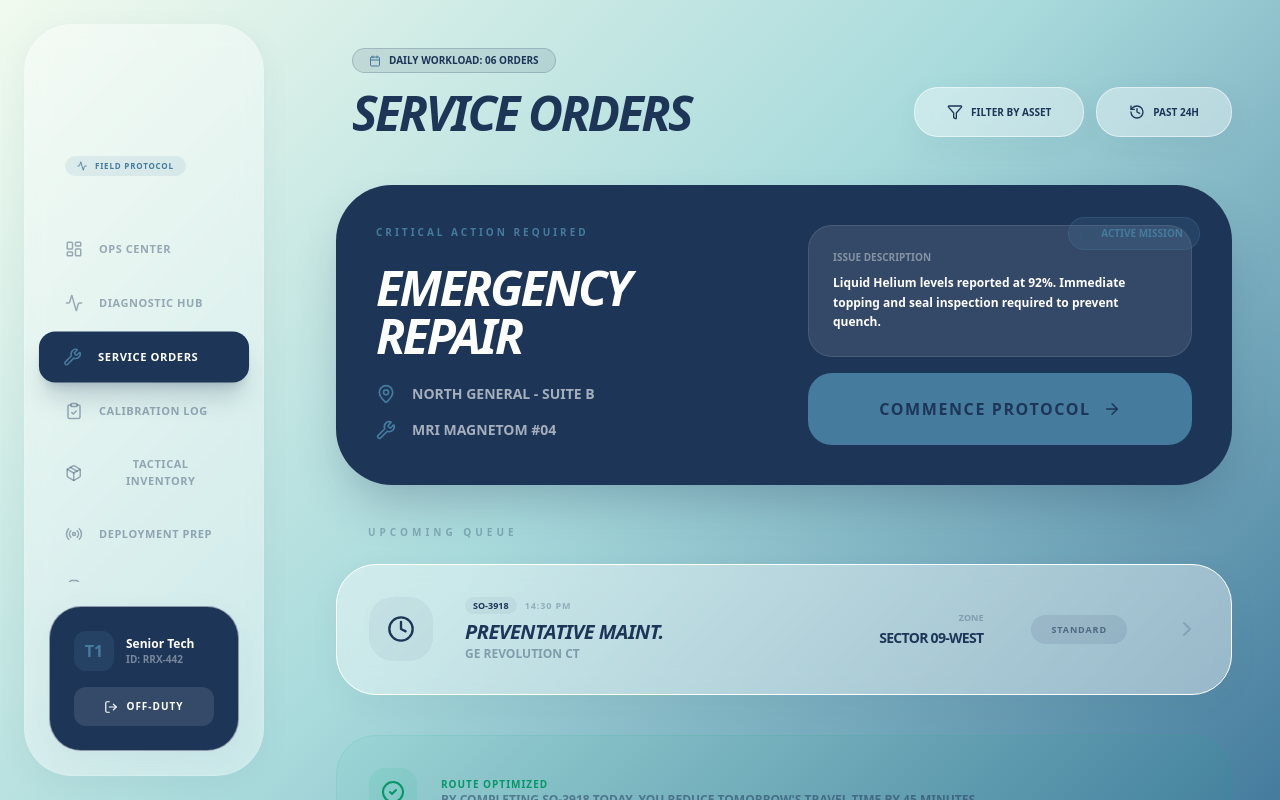
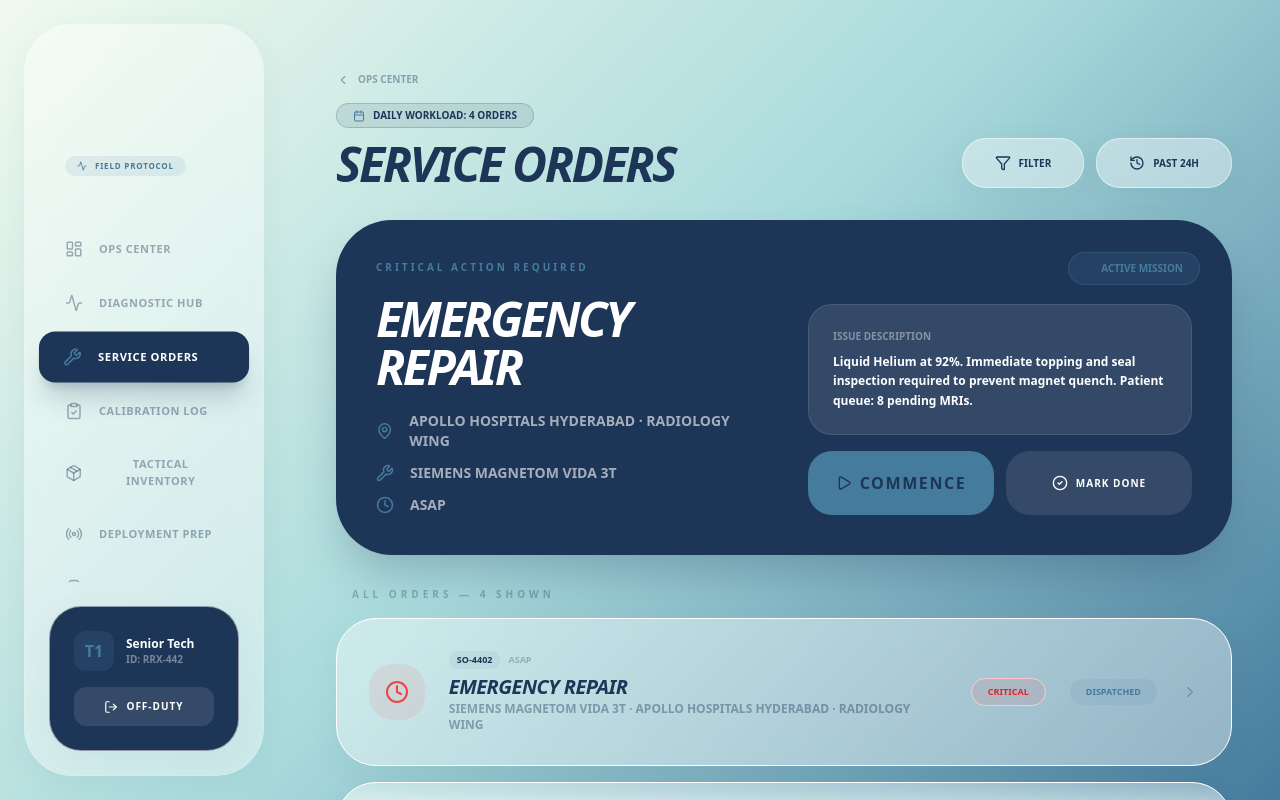
Before and after one commit to DharmiSapariya/ResourceRX, a React (Vite) app: page /tech/service-orders in a window 1280 px wide. Shown: the top 800 px of the page. Built offline with nearby package versions, Linux system fonts and the light colour scheme.

Commit message:
fix: update TechServiceOrders page to latest version

```diff
--- a/src/pages/Technician/TechServiceOrders.jsx
+++ b/src/pages/Technician/TechServiceOrders.jsx
@@ -1,160 +1,246 @@
-import React from 'react';
-import { motion } from 'framer-motion';
+import React, { useState } from 'react';
+import { motion, AnimatePresence } from 'framer-motion';
+import { useNavigate } from 'react-router-dom';
 import {
-  Calendar,
-  Clock,
-  MapPin,
-  Wrench,
-  AlertCircle,
-  CheckCircle2,
-  Filter,
-  ChevronRight,
-  ArrowRight,
-  History
+  Calendar, Clock, MapPin, Wrench, AlertCircle, CheckCircle2,
+  Filter, ChevronRight, ArrowRight, History, ChevronLeft,
+  Loader, X, Play
 } from 'lucide-react';
 
-export default function TechServiceOrders() {
-  const glassStyle = "glass-panel p-10 rounded-[3.5rem] relative overflow-hidden transition-all duration-500";
-
-  const orders = [
-    {
-      id: "SO-4402",
-      type: "Emergency Repair",
-      asset: "MRI Magnetom #04",
-      location: "North General - Suite B",
-      time: "ASAP",
-      status: "Dispatched",
-      priority: "CRITICAL"
-    },
-    {
-      id: "SO-3918",
-      type: "Preventative Maint.",
-      asset: "GE Revolution CT",
-      location: "Summit Radiology",
-      time: "14:30 PM",
-      status: "Scheduled",
-      priority: "STANDARD"
-    }
+const ORDERS_INIT = [
+  { id:"SO-4402", type:"Emergency Repair",      asset:"Siemens Magnetom Vida 3T",    location:"Apollo Hospitals Hyderabad · Radiology Wing",  time:"ASAP",    status:"Dispatched", priority:"CRITICAL",
+    desc:"Liquid Helium at 92%. Immediate topping and seal inspection required to prevent magnet quench. Patient queue: 8 pending MRIs." },
+  { id:"SO-3918", type:"Preventative Maint.",   asset:"GE Revolution CT 512-Slice",  location:"Fortis Hospital Bengaluru · Suite 3",          time:"14:30",   status:"Scheduled",  priority:"STANDARD",
+    desc:"6-month preventative maintenance per OEM schedule. X-ray tube inspection, coolant check, gantry alignment verification." },
+  { id:"SO-3801", type:"Software Calibration",  asset:"Philips IntelliVue MX800",    location:"AIIMS Delhi · ICU Ward 7",                     time:"16:00",   status:"Scheduled",  priority:"STANDARD",
+    desc:"Firmware update v4.2 — includes alarm threshold recalibration and SpO2 sensor drift correction." },
+  { id:"SO-3750", type:"Sensor Replacement",    asset:"Fresenius 5008S CorDiax",     location:"Kokilaben Hospital Mumbai · Renal Unit",       time:"Tomorrow",status:"Pending",     priority:"STANDARD",
+    desc:"VAM sensor replacement. Unit showing intermittent blood volume monitor alerts. Replacement kit in transit from Mumbai depot." },
 ];
 
+const PRIORITY_STYLE = {
+  CRITICAL:"bg-red-500/10 text-red-600 border border-red-200",
+  STANDARD:"bg-primary/10 text-primary/60",
+};
+const STATUS_STYLE = {
+  Dispatched:"bg-secondary/10 text-secondary",
+  Scheduled:"bg-primary/5 text-primary/60",
+  Pending:"bg-amber-500/10 text-amber-600",
+  Completed:"bg-emerald-500/10 text-emerald-600",
+};
+
+export default function TechServiceOrders() {
+  const navigate = useNavigate();
+  const [orders, setOrders] = useState(() => {
+    try {
+      const saved = sessionStorage.getItem('rrx_tech_orders');
+      if (saved) return JSON.parse(saved);
+      // First load — seed session so later complete() calls persist
+      sessionStorage.setItem('rrx_tech_orders', JSON.stringify(ORDERS_INIT));
+      return ORDERS_INIT;
+    } catch { return ORDERS_INIT; }
+  });
+  const [filter, setFilter] = useState('All');
+  const [selected, setSelected] = useState(null);
+  const [commencing, setCommencing] = useState(null);
+  const [showFilter, setShowFilter] = useState(false);
+
+  const filterOpts = ['All','CRITICAL','Scheduled','Pending'];
+  const filtered = orders.filter(o =>
+    filter === 'All' ? true :
+    filter === 'CRITICAL' ? o.priority === 'CRITICAL' :
+    o.status === filter
+  );
+
+  const commence = (id) => {
+    setCommencing(id);
+    setTimeout(() => {
+      setOrders(prev => prev.map(o => o.id===id ? {...o,status:'Dispatched'} : o));
+      setCommencing(null);
+      navigate('/tech/calibration');
+    }, 1800);
+  };
+
+  const complete = (id) => {
+    setOrders(prev => {
+      const updated = prev.map(o => o.id===id ? {...o,status:'Completed'} : o);
+      sessionStorage.setItem('rrx_tech_orders', JSON.stringify(updated));
+      return updated;
+    });
+    setSelected(null);
+  };
+
+  const active = orders.find(o => o.status==='Dispatched' && o.priority==='CRITICAL') || orders.find(o=>o.status==='Dispatched');
+  const glass = "glass-panel p-10 rounded-[3.5rem] relative overflow-hidden transition-all duration-500";
+
   return (
-    <div className="max-w-7xl mx-auto pb-20 space-y-10">
+    <div className="max-w-7xl mx-auto pb-20 pt-6 space-y-8">
 
-      {/* --- WORK QUEUE HEADER --- */}
-      <div className="mb-12 ml-4 flex flex-col md:flex-row md:items-end justify-between gap-8">
+      {/* HEADER */}
+      <div className="flex flex-col md:flex-row md:items-end justify-between gap-6">
         <div>
-          <div className="inline-flex items-center gap-2 px-4 py-1 rounded-full bg-primary/10 text-[10px] font-black uppercase mb-4 text-primary border border-primary/20">
-            <Calendar size={12} className="text-secondary" /> Daily Workload: 06 Orders
+          <button onClick={() => navigate('/tech')} className="flex items-center gap-2 text-[10px] font-black uppercase opacity-40 hover:opacity-100 mb-4 text-primary transition-opacity">
+            <ChevronLeft size={14}/> Ops Center
+          </button>
+          <div className="inline-flex items-center gap-2 px-4 py-1 rounded-full bg-primary/10 text-[10px] font-black uppercase mb-3 text-primary border border-primary/20">
+            <Calendar size={12} className="text-secondary"/> Daily Workload: {orders.length} Orders
           </div>
-          {/* Main Heading changed to Deep Blue */}
-          <h2 className="text-5xl font-black tracking-tighter italic uppercase text-[#1d3557]">Service Orders</h2>
+          <h2 className="text-5xl font-black tracking-tighter italic uppercase text-primary">Service Orders</h2>
         </div>
-
-        <div className="flex gap-3">
-          <button className="glass-panel px-8 py-4 rounded-3xl flex items-center gap-2 text-[10px] font-black uppercase hover:bg-white transition-all text-[#1d3557]">
-            <Filter size={16} /> Filter By Asset
+        <div className="flex gap-3 relative">
+          <button onClick={() => setShowFilter(f=>!f)}
+            className="glass-panel px-8 py-4 rounded-3xl flex items-center gap-2 text-[10px] font-black uppercase hover:bg-white transition-all text-primary">
+            <Filter size={16}/> {filter === 'All' ? 'Filter' : filter}
           </button>
-          <button className="glass-panel px-8 py-4 rounded-3xl flex items-center gap-2 text-[10px] font-black uppercase hover:bg-white transition-all text-[#1d3557]">
-            <History size={16} /> Past 24h
+          <AnimatePresence>
+            {showFilter && (
+              <motion.div initial={{opacity:0,y:8}} animate={{opacity:1,y:0}} exit={{opacity:0,y:8}}
+                className="absolute top-14 right-0 z-20 glass-panel p-4 rounded-2xl shadow-xl w-44 space-y-2">
+                {filterOpts.map(f => (
+                  <button key={f} onClick={() => {setFilter(f);setShowFilter(false);}}
+                    className={`w-full text-left px-5 py-3 rounded-xl text-[10px] font-black uppercase transition-all text-primary ${filter===f?'bg-primary text-white':'hover:bg-white/60'}`}>
+                    {f}
+                  </button>
+                ))}
+              </motion.div>
+            )}
+          </AnimatePresence>
+          <button className="glass-panel px-8 py-4 rounded-3xl flex items-center gap-2 text-[10px] font-black uppercase hover:bg-white transition-all text-primary">
+            <History size={16}/> Past 24h
           </button>
         </div>
       </div>
 
-      {/* --- ACTIVE ORDER (THE FOCUS) --- */}
-      <motion.div
-        initial={{ scale: 0.95, opacity: 0 }}
-        animate={{ scale: 1, opacity: 1 }}
-        className={`${glassStyle} bg-[#1d3557] text-white border-none mb-12 shadow-2xl shadow-[#1d3557]/30`}
-      >
+      {/* ACTIVE MISSION HERO */}
+      {active && (
+        <motion.div initial={{scale:0.97,opacity:0}} animate={{scale:1,opacity:1}}
+          className={`${glass} bg-primary text-white border-none shadow-2xl shadow-primary/30`}>
           <div className="absolute top-0 right-0 p-8">
             <div className="flex items-center gap-2 bg-secondary/20 text-secondary px-4 py-2 rounded-full border border-secondary/30">
-            <div className="w-2 h-2 rounded-full bg-secondary animate-ping" />
+              <div className="w-2 h-2 rounded-full bg-secondary animate-ping"/>
               <span className="text-[10px] font-black uppercase">Active Mission</span>
             </div>
           </div>
-
           <div className="grid lg:grid-cols-2 gap-12">
-          <div className="space-y-6">
+            <div className="space-y-5">
               <p className="text-[10px] font-black text-secondary uppercase tracking-[0.3em]">Critical Action Required</p>
-            <h3 className="text-5xl font-black tracking-tighter italic uppercase">{orders[0].type}</h3>
-            <div className="space-y-4">
+              <h3 className="text-5xl font-black tracking-tighter italic uppercase">{active.type}</h3>
+              <div className="space-y-3">
                 <div className="flex items-center gap-4 text-white/60">
-                <MapPin size={20} className="text-secondary" />
-                <span className="text-sm font-bold uppercase">{orders[0].location}</span>
+                  <MapPin size={18} className="text-secondary"/><span className="text-sm font-bold uppercase">{active.location}</span>
                 </div>
                 <div className="flex items-center gap-4 text-white/60">
-                <Wrench size={20} className="text-secondary" />
-                <span className="text-sm font-bold uppercase">{orders[0].asset}</span>
+                  <Wrench size={18} className="text-secondary"/><span className="text-sm font-bold uppercase">{active.asset}</span>
+                </div>
+                <div className="flex items-center gap-4 text-white/60">
+                  <Clock size={18} className="text-secondary"/><span className="text-sm font-bold uppercase">{active.time}</span>
                 </div>
               </div>
             </div>
             <div className="flex flex-col justify-end gap-4">
               <div className="p-6 bg-white/10 rounded-3xl border border-white/10">
                 <p className="text-[10px] font-black uppercase opacity-40 mb-2">Issue Description</p>
-              <p className="text-xs font-bold leading-relaxed">Liquid Helium levels reported at 92%. Immediate topping and seal inspection required to prevent quench.</p>
+                <p className="text-xs font-bold leading-relaxed">{active.desc}</p>
               </div>
-            <button className="w-full bg-secondary text-[#1d3557] py-6 rounded-3xl font-black uppercase tracking-widest hover:scale-[1.02] transition-all flex items-center justify-center gap-3">
-              Commence Protocol <ArrowRight size={18} />
+              <div className="grid grid-cols-2 gap-3">
+                <button onClick={() => navigate('/tech/calibration')}
+                  className="bg-secondary text-primary py-5 rounded-3xl font-black uppercase tracking-widest hover:scale-[1.02] transition-all flex items-center justify-center gap-2">
+                  <Play size={16}/> Commence
+                </button>
+                <button onClick={() => complete(active.id)}
+                  className="bg-white/10 text-white py-5 rounded-3xl font-black uppercase text-[10px] tracking-widest hover:bg-white/20 transition-all flex items-center justify-center gap-2">
+                  <CheckCircle2 size={16}/> Mark Done
                 </button>
               </div>
             </div>
+          </div>
         </motion.div>
+      )}
 
-      {/* --- PENDING QUEUE --- */}
-      <div className="space-y-6">
-        {/* Label changed to Deep Blue */}
-        <h4 className="text-[10px] font-black uppercase tracking-[0.4em] opacity-30 ml-8 text-[#1d3557]">Upcoming Queue</h4>
-
-        {orders.slice(1).map((order, i) => (
-          <motion.div
-            key={order.id}
-            initial={{ opacity: 0, x: -20 }}
-            animate={{ opacity: 1, x: 0 }}
-            transition={{ delay: i * 0.1 }}
-            className="group glass-panel p-8 rounded-[2.5rem] flex flex-col md:flex-row items-center justify-between border-white hover:border-secondary/30 transition-all cursor-pointer"
-          >
-            <div className="flex items-center gap-8">
-              <div className="w-16 h-16 bg-primary/5 rounded-3xl flex items-center justify-center text-primary group-hover:bg-secondary transition-colors">
-                <Clock size={28} />
+      {/* QUEUE */}
+      <div className="space-y-4">
+        <h4 className="text-[10px] font-black uppercase tracking-[0.4em] opacity-30 text-primary ml-4">
+          {filter === 'All' ? 'All Orders' : filter} — {filtered.length} shown
+        </h4>
+        <AnimatePresence>
+          {filtered.map((order, i) => (
+            <motion.div key={order.id}
+              initial={{opacity:0,x:-20}} animate={{opacity:1,x:0}} exit={{opacity:0,x:20}} transition={{delay:i*0.06}}
+              onClick={() => setSelected(selected===order.id ? null : order.id)}
+              className={`glass-panel rounded-[2.5rem] overflow-hidden border-white hover:border-secondary/30 transition-all cursor-pointer ${order.status==='Completed'?'opacity-50':''}`}>
+              {/* ROW */}
+              <div className="p-8 flex flex-col md:flex-row items-start md:items-center justify-between gap-6">
+                <div className="flex items-center gap-6">
+                  <div className={`w-14 h-14 rounded-3xl flex items-center justify-center ${order.priority==='CRITICAL'?'bg-red-500/10 text-red-500':'bg-primary/5 text-primary'}`}>
+                    <Clock size={24}/>
                   </div>
                   <div>
                     <div className="flex items-center gap-2 mb-1">
-                  <span className="text-[9px] font-black uppercase bg-primary/5 px-2 py-0.5 rounded-full text-[#1d3557]">{order.id}</span>
-                  <span className="text-[9px] font-black opacity-30 uppercase tracking-widest text-[#1d3557]">{order.time}</span>
+                      <span className="text-[9px] font-black uppercase bg-primary/5 px-2 py-0.5 rounded-full text-primary">{order.id}</span>
+                      <span className="text-[9px] font-black opacity-30 uppercase text-primary">{order.time}</span>
                     </div>
-                {/* Heading changed to Deep Blue */}
-                <h4 className="text-xl font-black uppercase tracking-tight italic text-[#1d3557]">{order.type}</h4>
-                <p className="text-xs font-bold opacity-40 uppercase text-[#1d3557]">{order.asset}</p>
+                    <h4 className="text-xl font-black uppercase tracking-tight italic text-primary">{order.type}</h4>
+                    <p className="text-xs font-bold opacity-40 uppercase text-primary">{order.asset} · {order.location}</p>
                   </div>
                 </div>
-
-            <div className="flex items-center gap-12 mt-6 md:mt-0">
-               <div className="text-right hidden md:block text-[#1d3557]">
-                  <p className="text-[9px] font-black opacity-30 uppercase mb-1">Zone</p>
-                  <p className="text-sm font-black uppercase tracking-tighter">Sector 09-West</p>
+                <div className="flex items-center gap-6">
+                  <span className={`px-4 py-1.5 rounded-full text-[9px] font-black uppercase ${PRIORITY_STYLE[order.priority]}`}>{order.priority}</span>
+                  <span className={`px-4 py-1.5 rounded-full text-[9px] font-black uppercase ${STATUS_STYLE[order.status]}`}>{order.status}</span>
+                  <ChevronRight size={18} className={`text-primary transition-transform ${selected===order.id?'rotate-90':''} opacity-30`}/>
                 </div>
-               <div className={`px-5 py-2 rounded-full text-[9px] font-black uppercase tracking-widest ${
-                 order.priority === 'CRITICAL' ? 'bg-red-500/10 text-red-500' : 'bg-primary/10 text-[#1d3557]/60'
-               }`}>
-                 {order.priority}
               </div>
-               <ChevronRight size={24} className="opacity-20 group-hover:opacity-100 group-hover:translate-x-2 transition-all text-[#1d3557]" />
+              {/* EXPANDED */}
+              <AnimatePresence>
+                {selected === order.id && (
+                  <motion.div initial={{height:0,opacity:0}} animate={{height:'auto',opacity:1}} exit={{height:0,opacity:0}}
+                    className="overflow-hidden border-t border-primary/5">
+                    <div className="p-8 flex flex-col md:flex-row gap-8 justify-between items-start">
+                      <div className="flex-1">
+                        <p className="text-[9px] font-black uppercase opacity-30 mb-2 text-primary">Issue Description</p>
+                        <p className="text-sm font-bold text-primary">{order.desc}</p>
+                      </div>
+                      {order.status !== 'Completed' && (
+                        <div className="flex gap-3 flex-wrap">
+                          <button onClick={e=>{e.stopPropagation();
+                            sessionStorage.setItem('rrx_diag_asset', JSON.stringify({id:order.id,asset:order.asset,type:order.type,location:order.location,desc:order.desc}));
+                            navigate('/tech/diagnostics', { state: { orderId: order.id, asset: order.asset } });}}
+                            className="glass-panel px-6 py-4 rounded-2xl text-[10px] font-black uppercase text-primary hover:bg-white/60 transition-all flex items-center gap-2">
+                            Run Diagnostics
+                          </button>
+                          <button onClick={e=>{e.stopPropagation();commence(order.id);}} disabled={!!commencing}
+                            className="bg-primary text-white px-8 py-4 rounded-2xl text-[10px] font-black uppercase tracking-widest hover:bg-secondary hover:text-primary transition-all flex items-center gap-2 disabled:opacity-50">
+                            {commencing===order.id?<Loader size={14} className="animate-spin"/>:<Play size={14}/>}
+                            {commencing===order.id?'Starting…':'Commence Protocol'}
+                          </button>
+                          <button onClick={e=>{e.stopPropagation();complete(order.id);}}
+                            className="bg-emerald-600 text-white px-6 py-4 rounded-2xl text-[10px] font-black uppercase hover:bg-emerald-700 transition-all flex items-center gap-2">
+                            <CheckCircle2 size={14}/> Complete
+                          </button>
+                        </div>
+                      )}
                     </div>
                   </motion.div>
+                )}
+              </AnimatePresence>
+            </motion.div>
           ))}
+        </AnimatePresence>
       </div>
 
-      {/* --- ROUTE OPTIMIZATION INSIGHT --- */}
+      {/* ROUTE INSIGHT */}
       <div className="p-8 rounded-[2.5rem] bg-emerald-500/5 border border-emerald-500/10 flex items-center gap-6">
         <div className="w-12 h-12 rounded-2xl bg-emerald-500/10 flex items-center justify-center text-emerald-600">
-          <CheckCircle2 size={24} />
+          <CheckCircle2 size={24}/>
         </div>
-        <div className="text-[#1d3557]">
-          <h5 className="text-[10px] font-black uppercase tracking-widest text-emerald-600">Route Optimized</h5>
-          <p className="text-xs font-bold opacity-50 uppercase">By completing SO-3918 today, you reduce tomorrow's travel time by 45 minutes.</p>
+        <div>
+          <h5 className="text-[10px] font-black uppercase tracking-widest text-emerald-600">Route Optimised</h5>
+          <p className="text-xs font-bold opacity-50 uppercase text-primary">Completing SO-3918 today reduces tomorrow's travel time by 45 minutes.</p>
         </div>
+        <button onClick={() => navigate('/tech/prep')}
+          className="ml-auto text-[10px] font-black uppercase text-primary hover:text-secondary transition-colors">
+          Plan Route →
+        </button>
       </div>
-
     </div>
   );
 }
```
Lines whose indentation alone changed are shown as unchanged.
